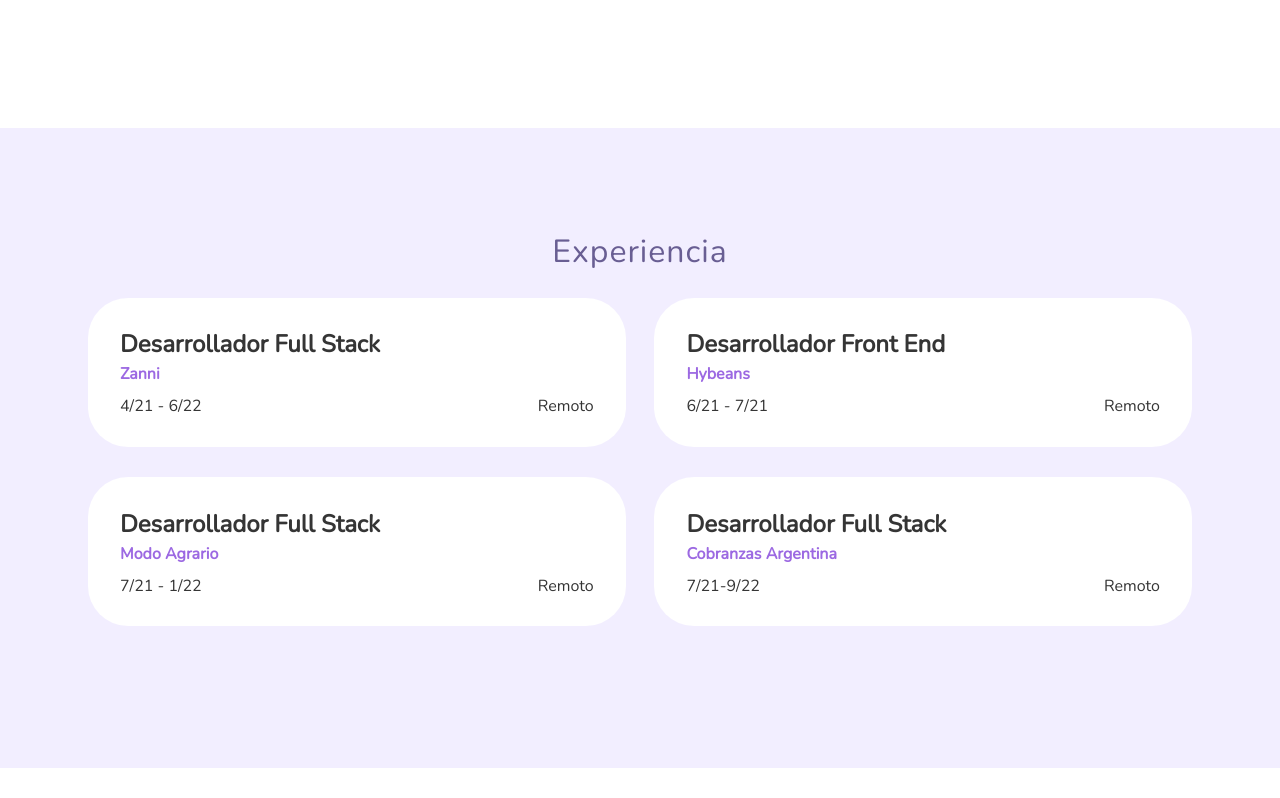
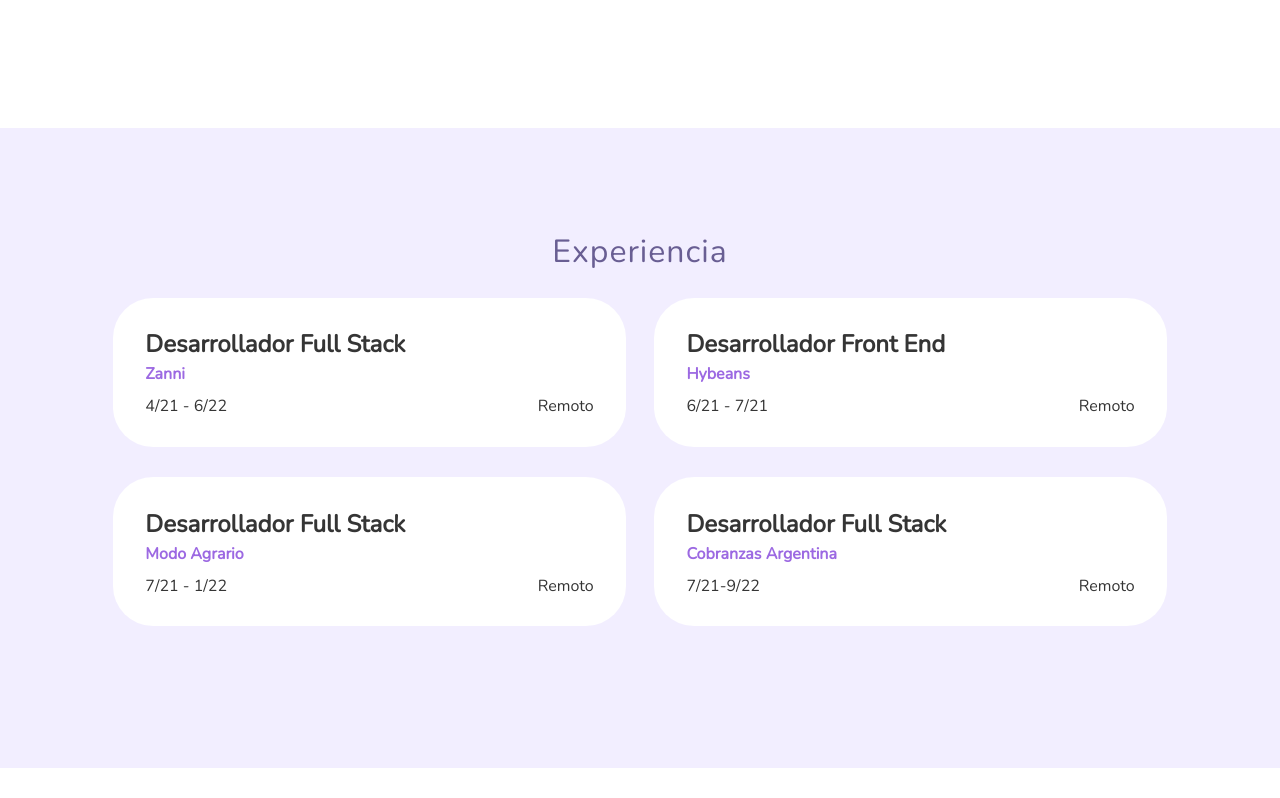
Before and after one commit to matias798/portfolio-nextjs, a Next.js app: page / in a window 1280 px wide. Shown: the part 1877-2675 px from the top of the page. Built offline with nearby package versions, Linux system fonts and the light colour scheme.

Commit message:
minor changes

```diff
--- a/components/Experience.js
+++ b/components/Experience.js
@@ -15,7 +15,8 @@
         {ExperienceItems.map((item) => {
           return (
             <Link href={item.url} key={item.id}>
-              <a className={Styles.Card}
+              <a
+                className={Styles.Card}
                 target="_blank"
                 rel="noopener noreferrer"
               >
--- a/components/Skills.js
+++ b/components/Skills.js
@@ -9,7 +9,7 @@
   return (
 
     <div className={Styles.cont} id="Skills">
-    <div className={`g-container ${Styles.Container}`}>
+    <div className={Styles.Container}>
       <h2 className={Styles.Title}>Conocimientos</h2>
       {/* Skilss */}
       <div className={Styles.SkillsContainer}>
--- a/styles/Experience.module.css
+++ b/styles/Experience.module.css
@@ -30,7 +30,7 @@
     text-decoration: none;
     background-color: #FFFFFF;
     align-content: center;
-    width: 42%;
+    width: 40.02%;
     height: 40%;
     justify-content: center;
     border-radius: 40px;
```
